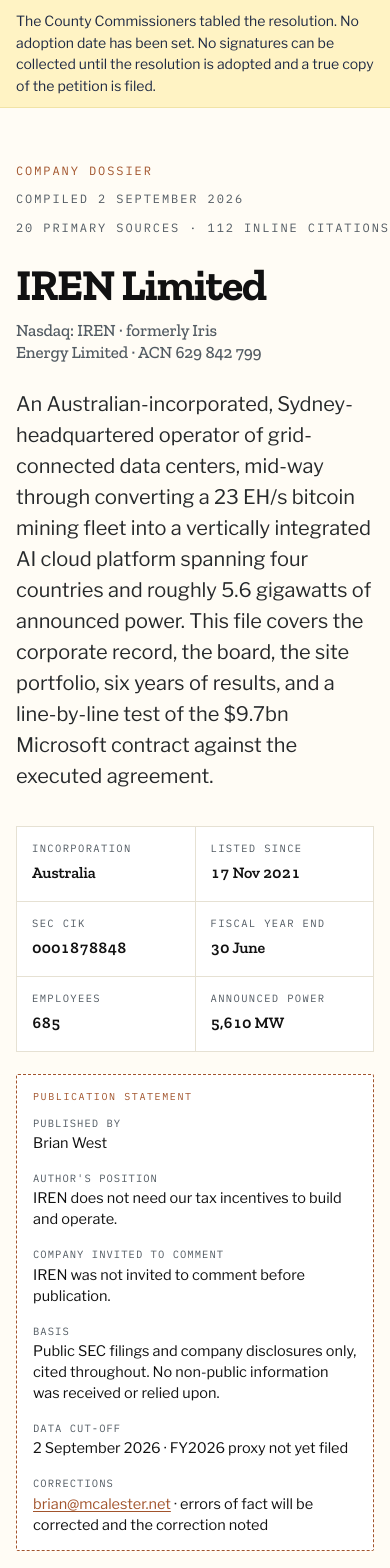
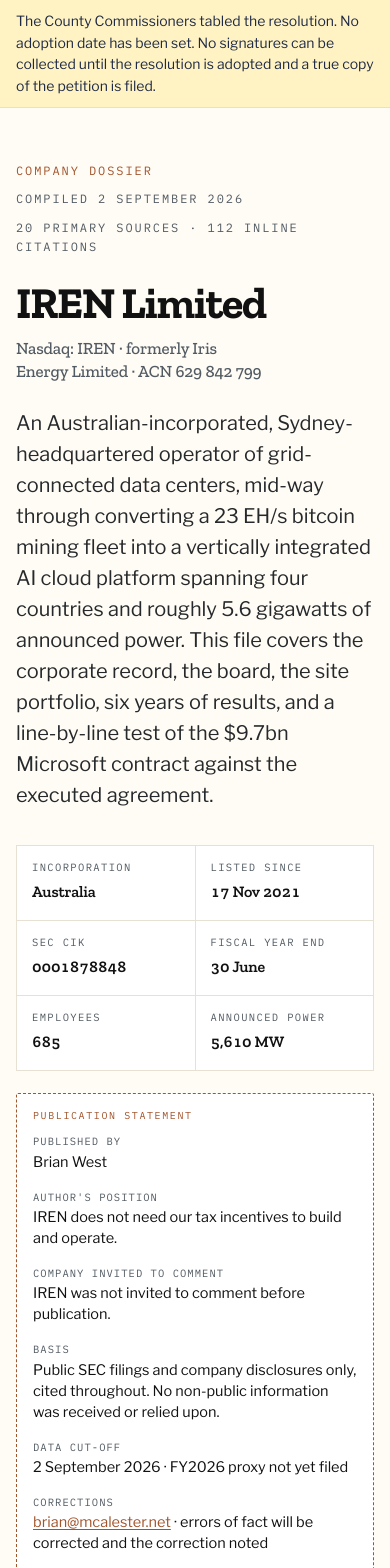
Before and after one commit to briankwest/petition, a FastAPI app: page /iren in a window 390 px wide. Shown: the part 75-1643 px from the top of the page. Run offline with FastAPI, Linux system fonts and the light colour scheme.

Commit message:
/iren: align the dossier with the site container — one .doc rule, live --measure, no sideways scroll on small phones
The page declared .irenfile .doc three times at equal specificity, so source
order decided: the last rule (max-width:880px; padding:0) won and the other two
were dead, including the mobile gutter inside @media (max-width:720px), which a
media query does not make more specific. The result was a body column 180px
narrower than the header, banner and footer it sits under — stepped in 90px on
each side at viewports of 1100px and up.

- one .doc rule: max-width:none, so the column is main.wrap's and the masthead,
  section rules, tables, ladder and TOC start at the same x as the site chrome;
  also drops the doubled bottom padding (72 + 48 -> 24 + 48)
- .measure now resolves to var(--measure): the 37 class="measure" blocks hold
  prose at 772px inside the 1060px column, so the wider column does not mean
  longer lines. --measure:66ch was a dead token before this
- .dek carries its own 56ch cap (770px at 20px); it sits outside any .measure
- drop --wrap:1120px, now unreferenced
- vitals 6/3/2 columns (breakpoints 980/620): six items, never a ragged row
- .stamp span wraps below 420px. "20 primary sources · 112 inline citations" is
  374px of nowrap text and pushed scrollWidth to 390 on a 360px viewport, so the
  whole page scrolled sideways on Galaxy-class phones and the small iPhone SE

Verified in a browser at 1440/1280/1100/980/900/820/760/640/430/390/360/320:
the column's left edge matches / at every width, nothing bleeds past the
viewport, and scrollWidth equals the viewport at 320 and 360. Tests pass.

```diff
--- a/app/templates/public/iren.html
+++ b/app/templates/public/iren.html
@@ -30,7 +30,6 @@
   --f-mono:"IBM Plex Mono","SFMono-Regular",Menlo,Consolas,monospace;
 
   --measure:66ch;
-  --wrap:1120px;
 }
 .irenfile{
   background:var(--paper);
@@ -44,8 +43,10 @@
 .irenfile a{color:var(--copper);text-underline-offset:2px;text-decoration-thickness:1px}
 .irenfile a:focus-visible{outline:2px solid var(--copper);outline-offset:3px;border-radius:2px}
 
-.irenfile .doc{max-width:var(--wrap);margin:0 auto;padding:0 28px 96px}
-.irenfile .measure{max-width:none}
+/* the column is main.wrap's (1100px, 20px gutters) so the dossier lines up with
+   the site header, banner and footer; prose is held to --measure inside it. */
+.irenfile .doc{max-width:none;margin:0;padding:0 0 24px}
+.irenfile .measure{max-width:var(--measure)}
 
 /* ---------- masthead ---------- */
 .irenfile .masthead{padding:68px 0 34px;border-bottom:2px solid var(--ink)}
@@ -60,7 +61,7 @@
   line-height:.94;letter-spacing:-.028em;margin:0;text-wrap:balance
 }
 .irenfile h1 .sub{display:block;font-weight:500;font-size:clamp(17px,2.1vw,23px);letter-spacing:-.01em;color:var(--muted);margin-top:14px;line-height:1.3}
-.irenfile .dek{margin:26px 0 0;max-width:none;font-size:20px;line-height:1.55;color:var(--ink-soft)}
+.irenfile .dek{margin:26px 0 0;max-width:56ch;font-size:20px;line-height:1.55;color:var(--ink-soft)}
 
 .irenfile .vitals{
   display:grid;grid-template-columns:repeat(auto-fit,minmax(158px,1fr));
@@ -246,7 +247,6 @@
 
 @media (max-width:720px){
   .irenfile{font-size:16px}
-  .irenfile .doc{padding:0 18px 64px}
   .irenfile .site{grid-template-columns:1fr auto;gap:6px 12px}
   .irenfile .site .track{grid-column:1/-1;order:3}
   .irenfile .site-mw{order:2;text-align:right}
@@ -264,10 +264,10 @@
 .irenfile ul.plain{list-style:disc}
 .irenfile ul.plain li{padding:0;border-bottom:0}
 .irenfile .callout{border-radius:0}
-.irenfile .doc{padding:0 0 72px;max-width:880px;margin:0 auto}
 .irenfile .masthead{padding-top:26px}
-/* grids sized so no row is left ragged at the 880px column */
-.irenfile .vitals{grid-template-columns:repeat(3,1fr)}
+/* 6 vitals: 6/3/2 columns so no row is ever left ragged */
+.irenfile .vitals{grid-template-columns:repeat(6,1fr)}
+@media (max-width:980px){.irenfile .vitals{grid-template-columns:repeat(3,1fr)}}
 .irenfile .metrics{grid-template-columns:repeat(auto-fit,minmax(148px,1fr));gap:24px}
 .irenfile .metric .fig{font-size:29px}
 /* table of contents */
@@ -288,6 +288,9 @@
 @media (max-width:620px){
   .irenfile .vitals{grid-template-columns:repeat(2,1fr)}
   .irenfile .metrics{grid-template-columns:repeat(2,1fr)}
+}
+@media (max-width:420px){
+  .irenfile .stamp span{white-space:normal}
 }
 {% endraw %}
 </style>
```
